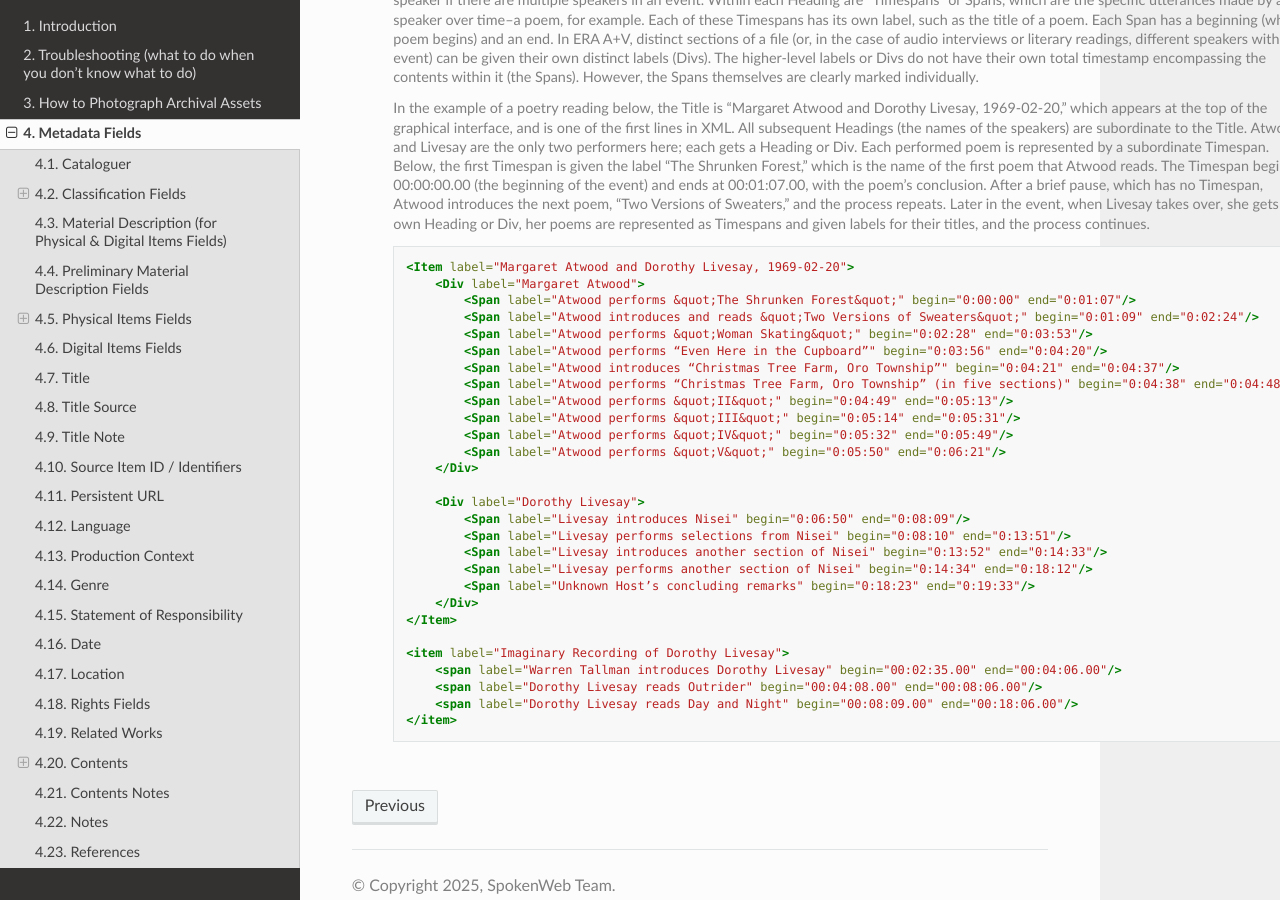
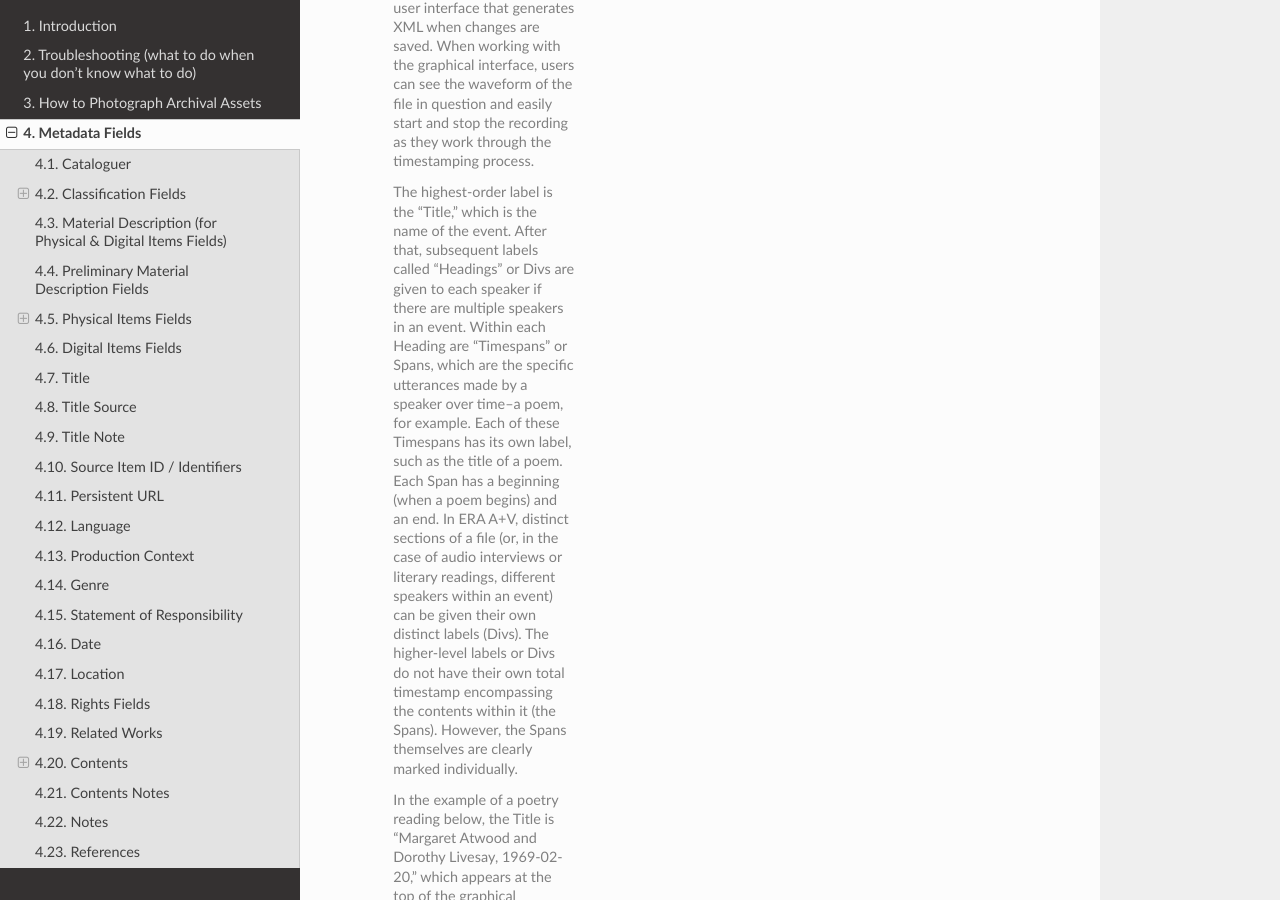
Before and after one commit to spokenweb/spokenweb-metadata-scheme, a Sphinx documentation site: the page built from docs/4-metadata-fields.rst, in a window 1280 px wide and 900 px high, scrolled down 52973 px. Built offline with Sphinx 7.4.7 and the Read the Docs theme 3.1.0, drawn with Linux system fonts in a browser that asks for light colours.

Commit message:
Update 4-metadata-fields.rst

```diff
--- a/docs/4-metadata-fields.rst
+++ b/docs/4-metadata-fields.rst
@@ -1580,7 +1580,7 @@
 
    .. raw:: html
 
-      <div class="no-split">
+      <div style="column-span: all; display: block; width: 100%; max-width: 900px; overflow-x: auto;">
 
    ERA A+V allows users to add hierarchical navigational structures to any file. These structures can be created in XML, or through a graphical user interface that generates XML when changes are saved. When working with the graphical interface, users can see the waveform of the file in question and easily start and stop the recording as they work through the timestamping process.
 
```
